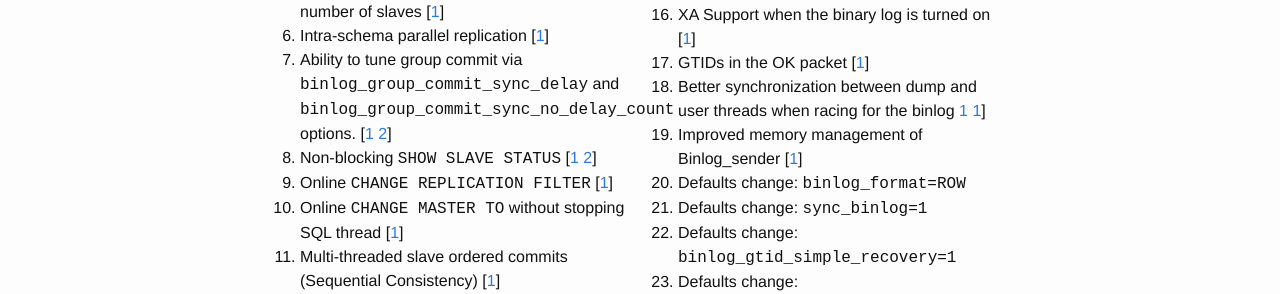
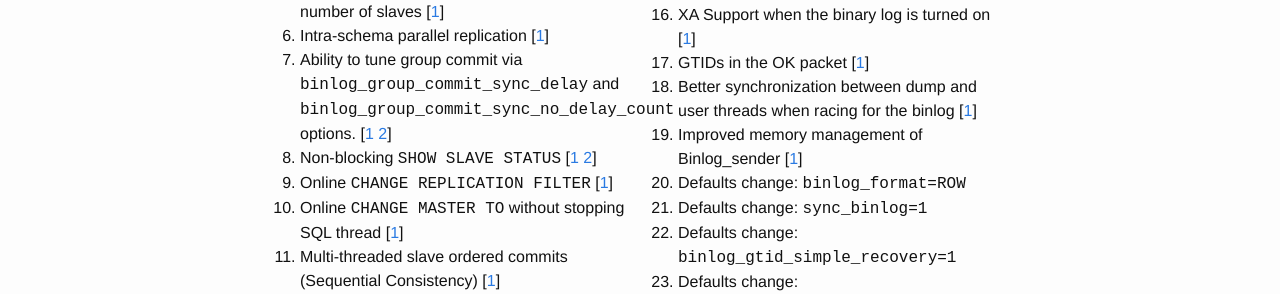
Before and after one commit to morgo/morgo.github.io, a Jekyll site: the page built from index.html, in a window 1280 px wide and 900 px high. Shown: the part 479-773 px from the top of the window. Built offline with Jekyll 4.4.1, drawn with Linux system fonts in a browser that asks for light colours.

Commit message:
Fix typo.   WL#7299's link was duplicated next line's one.

```diff
--- a/index.html
+++ b/index.html
@@ -37,7 +37,7 @@ title: Complete list of new features in MySQL 5.7
  <li class="rt">GTID Replication no longer requires <tt>log-slave-updates</tt> be enabled</li>
  <li class="rt">XA Support when the binary log is turned on [<a href="https://dev.mysql.com/doc/refman/5.7/en/xa-restrictions.html">1</a>]</li>
  <li class="rt">GTIDs in the OK packet [<a href="http://dev.mysql.com/worklog/task/?id=6128">1</a>]</li>
- <li class="rt">Better synchronization between dump and user threads when racing for the binlog <a href="http://my-replication-life.blogspot.ca/2013/09/dump-thread-enhancement.html">1</a> <a href="http://dev.mysql.com/worklog/task/?id=7299">1</a>]</li>
+ <li class="rt">Better synchronization between dump and user threads when racing for the binlog [<a href="http://my-replication-life.blogspot.ca/2013/09/dump-thread-enhancement.html">1</a>]</li>
  <li class="rt">Improved memory management of Binlog_sender [<a href="http://dev.mysql.com/worklog/task/?id=7299">1</a>]</li>
  <li class="id">Defaults change: <tt>binlog_format=ROW</tt></li>
  <li class="id">Defaults change: <tt>sync_binlog=1</tt></li>
```
